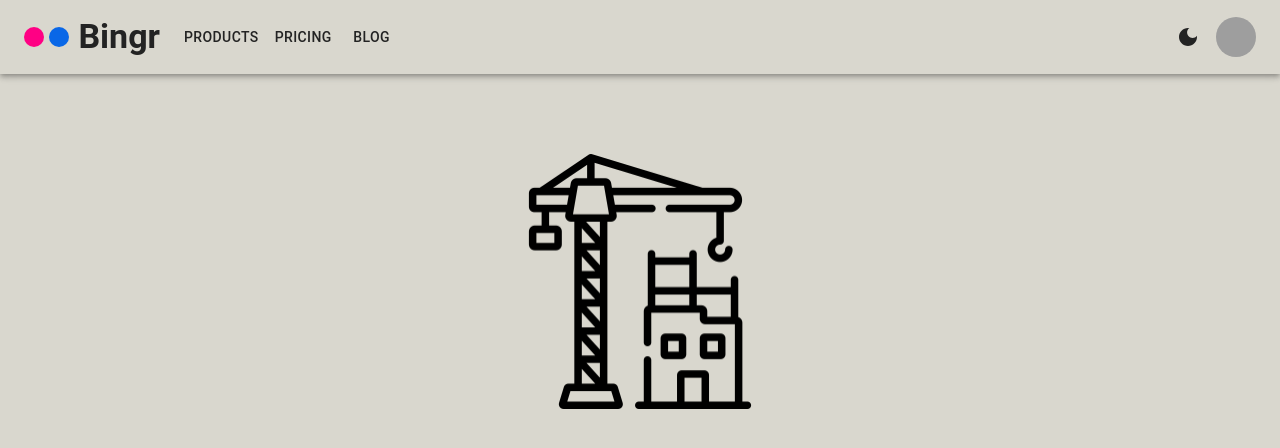
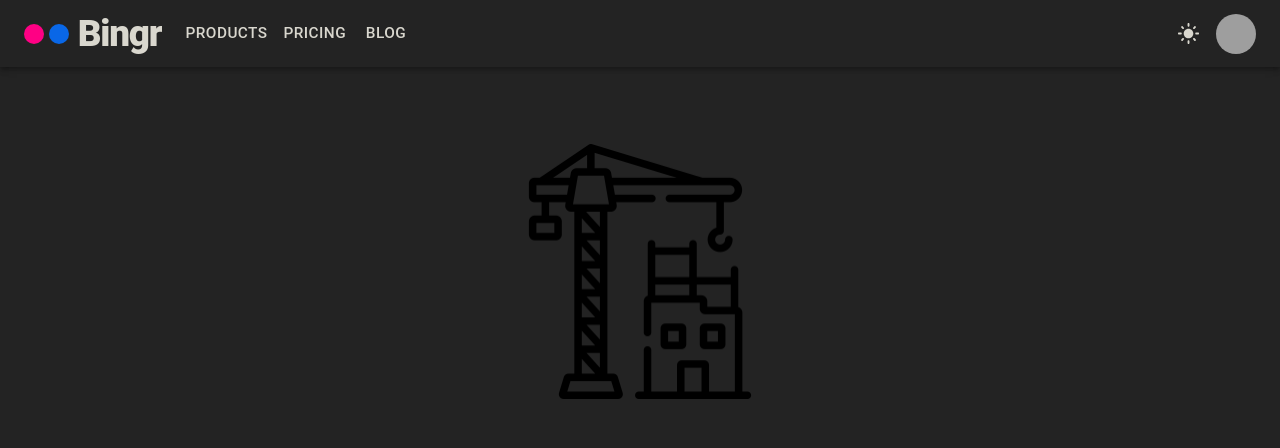
Before and after one commit to Idan-sh/Bingr, a React (Vite) app in the folder frontend/: page / in a window 1280 px wide. Shown: the top 448 px of the page. Built offline with nearby package versions, Linux system fonts and the light colour scheme; grey boxes are pictures that could not be loaded.

Commit message:
Added root font size that is dynamic - calculated by the viewport width.

```diff
--- /dev/null
+++ b/frontend/src/assets/styles/setup/main.scss
@@ -0,0 +1,3 @@
+html {
+  font-size: clamp(12px, 1.2vw, 22px);
+}
--- a/frontend/src/components/header/Header.tsx
+++ b/frontend/src/components/header/Header.tsx
@@ -38,7 +38,7 @@ function Header() {
 
   return (
     <AppBar sx={{ backgroundColor: "background.default" }} position="static">
-      <Container sx={{ paddingBlock: "0.3rem" }} maxWidth="xl">
+      <Container sx={{ paddingBlock: "0.1rem" }} maxWidth="xl">
         <Toolbar className="header-tool-bar" disableGutters>
           <HeaderLogo display={{ xs: "none", sm: "none", md: "flex" }} />
 
@@ -72,7 +72,9 @@ function Header() {
             >
               {pages.map((page) => (
                 <MenuItem key={page} onClick={handleCloseNavMenu}>
-                  <Typography sx={{ textAlign: "center", color: "text.secondary" }}>
+                  <Typography
+                    sx={{ textAlign: "center", fontSize: "1rem", color: "text.secondary" }}
+                  >
                     {page}
                   </Typography>
                 </MenuItem>
@@ -90,6 +92,7 @@ function Header() {
                 key={page}
                 onClick={handleCloseNavMenu}
                 sx={{
+                  fontSize: "1rem",
                   display: "block",
                   "&:hover": {
                     backgroundColor: "action.hover"
--- a/frontend/src/components/header/HeaderLogo.tsx
+++ b/frontend/src/components/header/HeaderLogo.tsx
@@ -37,8 +37,9 @@ function HeaderLogo({ display, flexGrow }: HeaderLogoProps) {
         sx={{
           mr: 2,
           display: display,
-          fontWeight: 700,
-          letterSpacing: "0rem",
+          fontSize: "2.4rem",
+          fontWeight: 900,
+          letterSpacing: "-0.08rem",
           textDecoration: "none"
         }}
       >
--- a/frontend/src/context/ThemeProvider.tsx
+++ b/frontend/src/context/ThemeProvider.tsx
@@ -7,7 +7,7 @@ import { mainColorsTheme } from "../themes/MainColorsTheme";
 // Define the shape of the context value
 interface ThemeContextType {
   currentTheme: "light" | "dark";
-  toggleTheme: () => void,
+  toggleTheme: () => void;
 }
 
 // Create the context, initializing with `undefined`
@@ -19,7 +19,7 @@ interface AppThemeProviderProps {
 
 // Provider component
 export const AppThemeProvider = ({ children }: AppThemeProviderProps) => {
-  const [currentTheme, setCurrentTheme] = useState<"light" | "dark">("light");
+  const [currentTheme, setCurrentTheme] = useState<"light" | "dark">("dark");
 
   const toggleTheme = () => {
     setCurrentTheme((prevTheme) => (prevTheme === "light" ? "dark" : "light"));
--- a/frontend/src/main.tsx
+++ b/frontend/src/main.tsx
@@ -4,6 +4,7 @@ import { BrowserRouter, Route, Routes } from "react-router-dom";
 import LandingPage from "./pages/LandingPage.tsx";
 import Header from "./components/header/Header.tsx";
 import { AppThemeProvider } from "./context/ThemeProvider.tsx";
+import "./assets/styles/setup/main.scss";
 
 createRoot(document.getElementById("root")!).render(
   <StrictMode>
```
